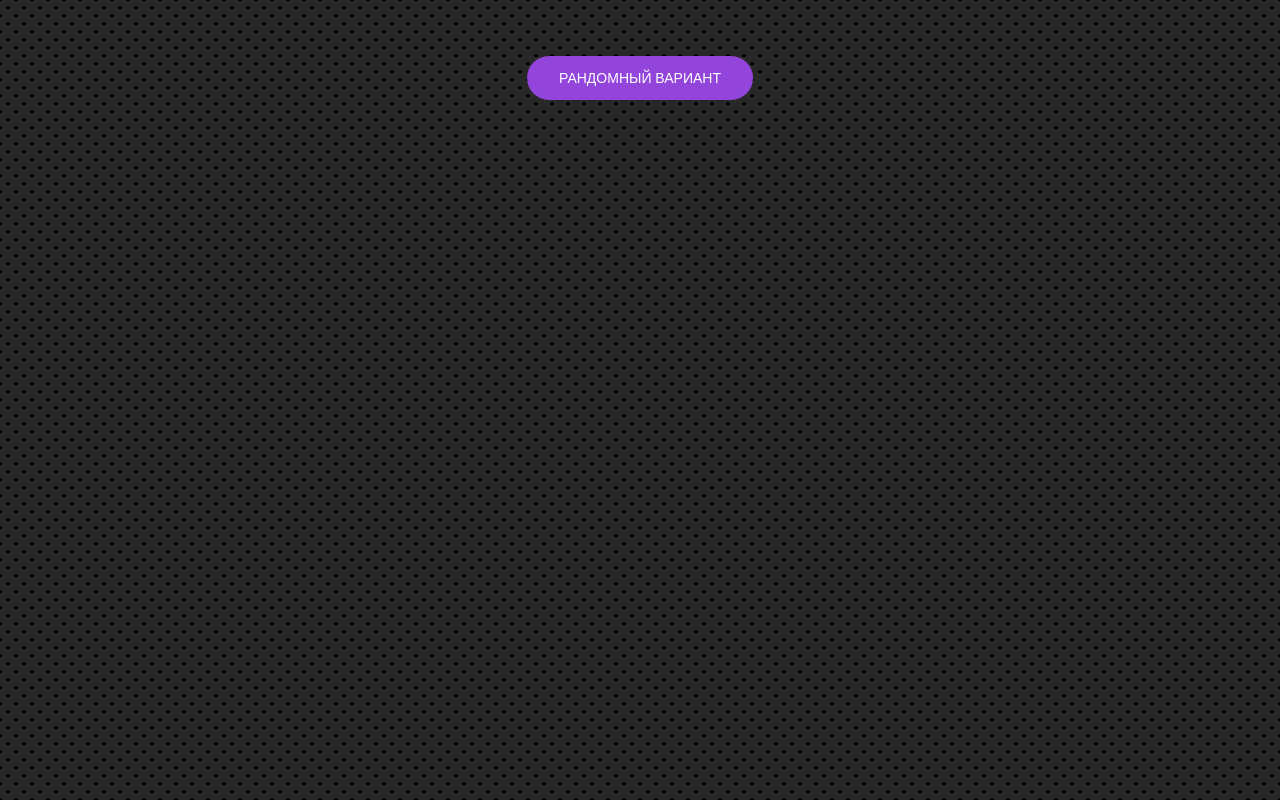
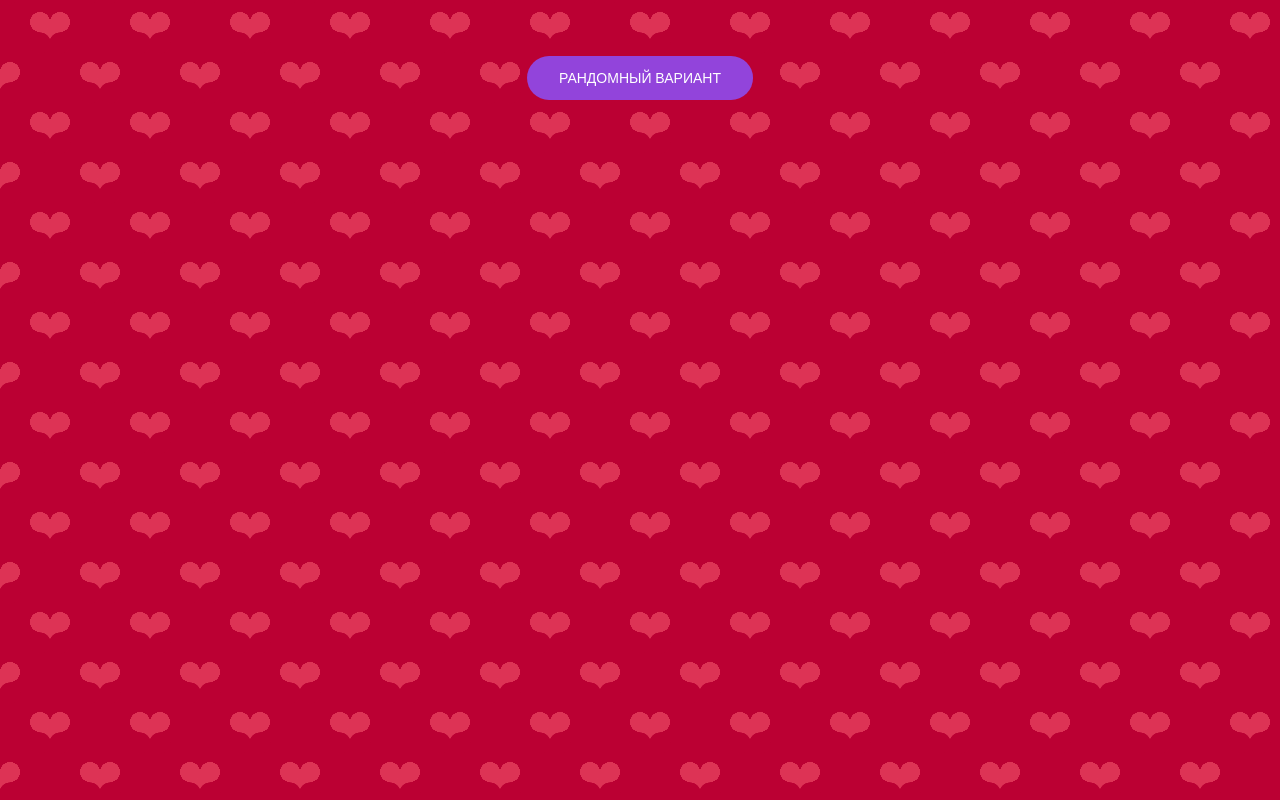
Before and after one commit to elenaladinskaya/live-together, a plain HTML site: page index.html in a window 1280 px wide. Drawn offline with Linux system fonts and the light colour scheme.

Commit message:
Поменяла фон

```diff
--- a/main.css
+++ b/main.css
@@ -6,12 +6,19 @@ body {
   line-height: 1.5;
   color: #9f5f80;
   background:
-    radial-gradient(black 15%, transparent 16%) 0 0,
-    radial-gradient(black 15%, transparent 16%) 8px 8px,
-    radial-gradient(rgba(255, 255, 255, .1) 15%, transparent 20%) 0 1px,
-    radial-gradient(rgba(255, 255, 255, .1) 15%, transparent 20%) 8px 9px;
-  background-color: #282828;
-  background-size: 16px 16px;
+    radial-gradient(circle closest-side at 60% 43%, #b03 26%, rgba(187, 0, 51, 0) 27%),
+    radial-gradient(circle closest-side at 40% 43%, #b03 26%, rgba(187, 0, 51, 0) 27%),
+    radial-gradient(circle closest-side at 40% 22%, #d35 45%, rgba(221, 51, 85, 0) 46%),
+    radial-gradient(circle closest-side at 60% 22%, #d35 45%, rgba(221, 51, 85, 0) 46%),
+    radial-gradient(circle closest-side at 50% 35%, #d35 30%, rgba(221, 51, 85, 0) 31%),
+
+    radial-gradient(circle closest-side at 60% 43%, #b03 26%, rgba(187, 0, 51, 0) 27%) 50px 50px,
+    radial-gradient(circle closest-side at 40% 43%, #b03 26%, rgba(187, 0, 51, 0) 27%) 50px 50px,
+    radial-gradient(circle closest-side at 40% 22%, #d35 45%, rgba(221, 51, 85, 0) 46%) 50px 50px,
+    radial-gradient(circle closest-side at 60% 22%, #d35 45%, rgba(221, 51, 85, 0) 46%) 50px 50px,
+    radial-gradient(circle closest-side at 50% 35%, #d35 30%, rgba(221, 51, 85, 0) 31%) 50px 50px;
+  background-color: #b03;
+  background-size: 100px 100px;
 }
 
 .container {
@@ -48,13 +55,11 @@ button {
   padding: 12px 30px;
   transition: .3s;
   display: inline-block;
-
+  transition: background .5s;
 }
 
 button:hover {
-  color: #b63778;
-  background: transparent;
-  border-color: #b63778;
+  background: #9d53e2;
 }
 
 button.btnDisabled {
```
